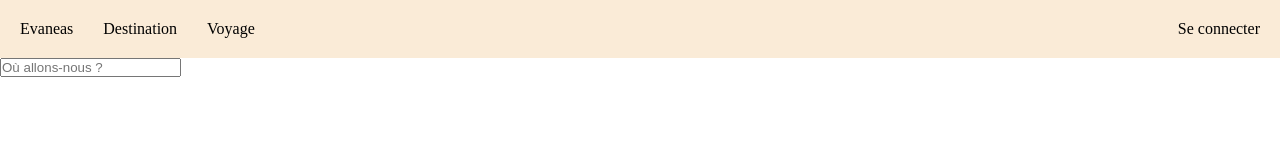
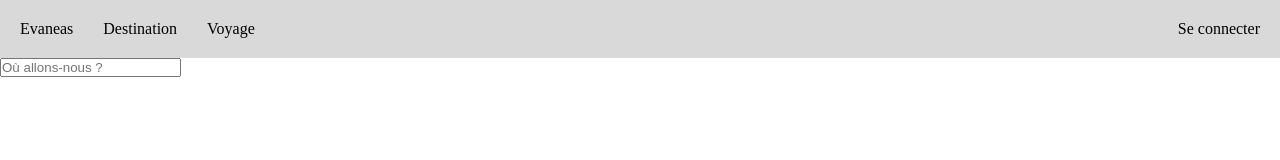
Before and after one commit to beuleubeuleu/Evaneas, a plain HTML site: page src/index.html in a window 1280 px wide. Drawn offline with Linux system fonts and the light colour scheme.

Commit message:
changed the header color

```diff
--- a/src/styles/header.css
+++ b/src/styles/header.css
@@ -2,7 +2,7 @@ header {
     width: 100%;
     display: flex;
     justify-content: space-between;
-    background-color: antiquewhite;
+    background-color: var(--third);
     padding: 20px ;
 }
 ul {
```
Also changed, not shown: src/index.html (+1 -0 lines).
